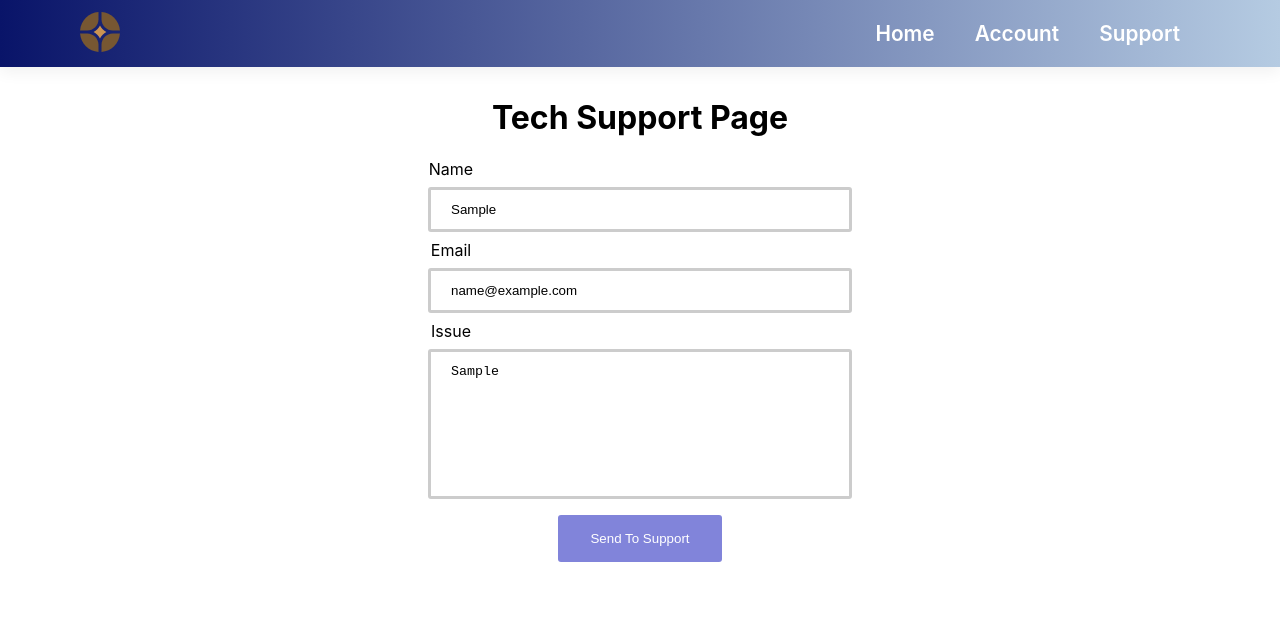
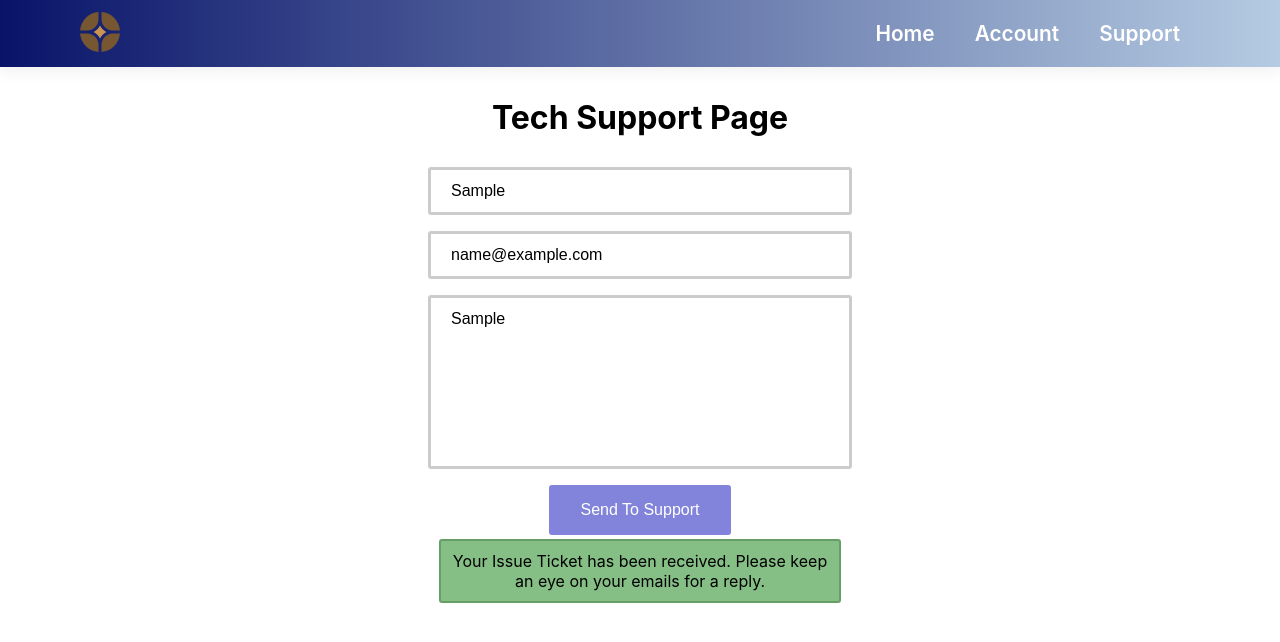
Before and after one commit to marcus-karozis/Project-4-Team-5, a React (Create React App) app: page /techSupportPage in a window 1280 px wide. Both pictures are taken after typing "Sample", "name@example.com", "Sample" into the empty fields and a click on the button "Send To Support". Shown: the top 642 px of the page. Built offline with nearby package versions, Linux system fonts and the light colour scheme.

Commit message:
form submission things

```diff
--- a/src/techSupportPage/TechSupportPage.js
+++ b/src/techSupportPage/TechSupportPage.js
@@ -3,9 +3,24 @@ import './TechSupportPageStyles.css';
 import Navbar from '../components/Navbar';
 
 function TechSupportPage() {
+
     function handleSubmitSupportForm(e) {
         // Prevent the browser from reloading the page
         e.preventDefault();
+
+        // Read the form data
+        const form = e.target;
+        const formData = new FormData(form);
+
+        // obtain all the data on the form & store in object
+        const formJson = Object.fromEntries(formData.entries());
+        console.log(formJson);
+
+        // SEND EMAIL TO ADMIN USER
+        // TODO!
+
+        var responseBox = document.getElementById("tech_support_form_response");
+        responseBox.style.display='block';
     }
 
     return (
@@ -18,29 +33,29 @@ function TechSupportPage() {
                 <h1>Tech Support Page</h1>
                 <form method="post" onSubmit={handleSubmitSupportForm}>
                     <div id="name_box">
-                        <div className="label_div" style={{}}>
+                        {/* <div className="label_div" style={{}}>
                             <label > Name </label>
-                        </div>
+                        </div> */}
                         <div>
-                            <input name="nameInput" className="" />
+                            <input name="nameInput" className="" required placeholder='Name' />
                         </div>
                     </div>
 
                     <div id="email_box">
-                        <div className="label_div" style={{}}>
+                        {/* <div className="label_div" style={{}}>
                             <label > Email </label>
-                        </div>
+                        </div> */}
                         <div>
-                            <input name="emailInput" className="" />
+                            <input name="emailInput" className="" required placeholder='Email' />
                         </div>
                     </div>
 
                     <div id="issue_box">
-                        <div className="label_div" style={{}}>
+                        {/* <div className="label_div" style={{}}>
                             <label > Issue </label>
-                        </div>
+                        </div> */}
                         <div>
-                            <textarea name="postContent" rows={8} cols={40} />
+                            <textarea name="issueInput" rows={8} cols={40} required placeholder='Issue/Enquiry' />
                         </div>
                     </div>
 
@@ -49,6 +64,14 @@ function TechSupportPage() {
                     </div>
 
                 </form>
+
+                <div style={{textAlign: 'center'}}>
+                    <div id="tech_support_form_response" style={{display: 'none'}}>
+                        <div className='successful_submission'>
+                            Your Issue Ticket has been received. Please keep an eye on your emails for a reply.
+                        </div>
+                    </div>
+                </div>
             </div>
         </div>
     );
--- a/src/techSupportPage/TechSupportPageStyles.css
+++ b/src/techSupportPage/TechSupportPageStyles.css
@@ -6,6 +6,7 @@
 /* form components */
 .label_div {
     width: 70%;
+    font-family: Arial, Helvetica, sans-serif;
 }
 
 input {
@@ -19,6 +20,8 @@ input {
     -webkit-transition: 0.5s;
     transition: 0.5s;
     outline: none;
+    font-family: Arial, Helvetica, sans-serif;
+    font-size: 16px;
 }
 
 input:focus {
@@ -38,6 +41,8 @@ textarea {
     transition: 0.5s;
     outline: none;
     resize: none;
+    font-family: Arial, Helvetica, sans-serif;
+    font-size: 16px;
 }
 
 textarea:focus {
@@ -54,6 +59,7 @@ button {
     cursor: pointer;
     border-radius: 3px;
     transition: 0.3s;
+    font-size: 16px;
 }
 
 button:hover {
@@ -63,3 +69,23 @@ button:hover {
 button:active {
     background-color: #4d50ad;
 }
+
+.successful_submission {
+    background-color: rgb(133, 191, 133);
+    border: 2px solid rgb(102, 159, 102);
+    border-radius: 3px;
+    width: 30%;
+    margin: auto;
+    padding: 10px;
+    font-size: 16px;
+}
+
+.invalid_submission {
+    background-color: rgb(240, 158, 158);
+    border: 2px solid rgb(214, 115, 115);
+    border-radius: 3px;
+    width: 30%;
+    margin: auto;
+    padding: 10px;
+    font-size: 16px;
+}
```
